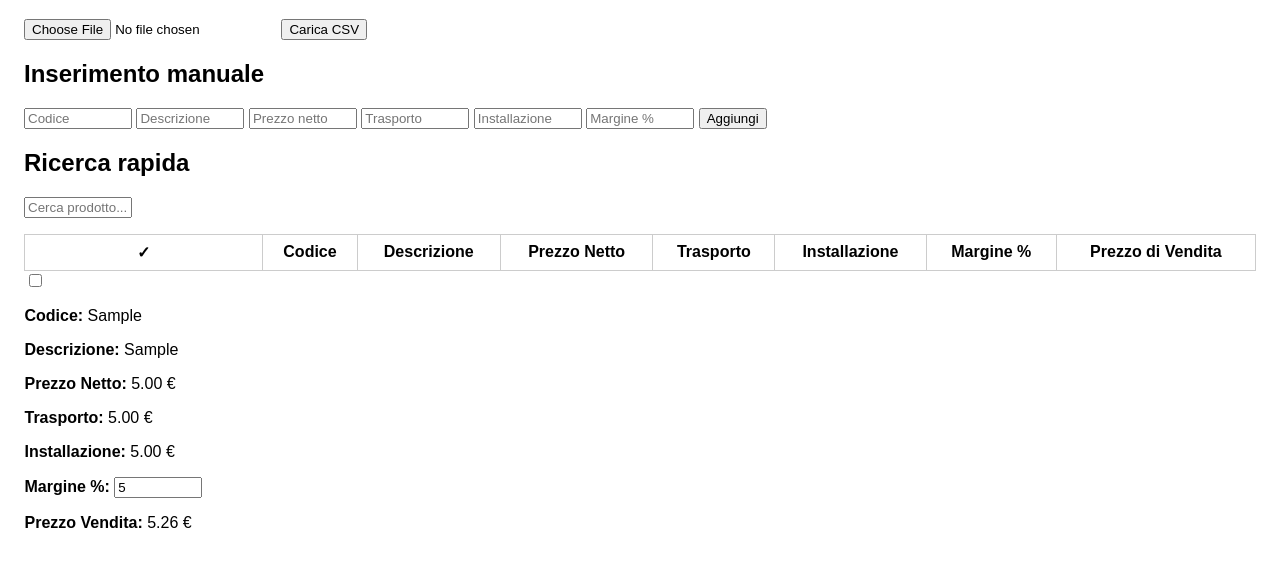
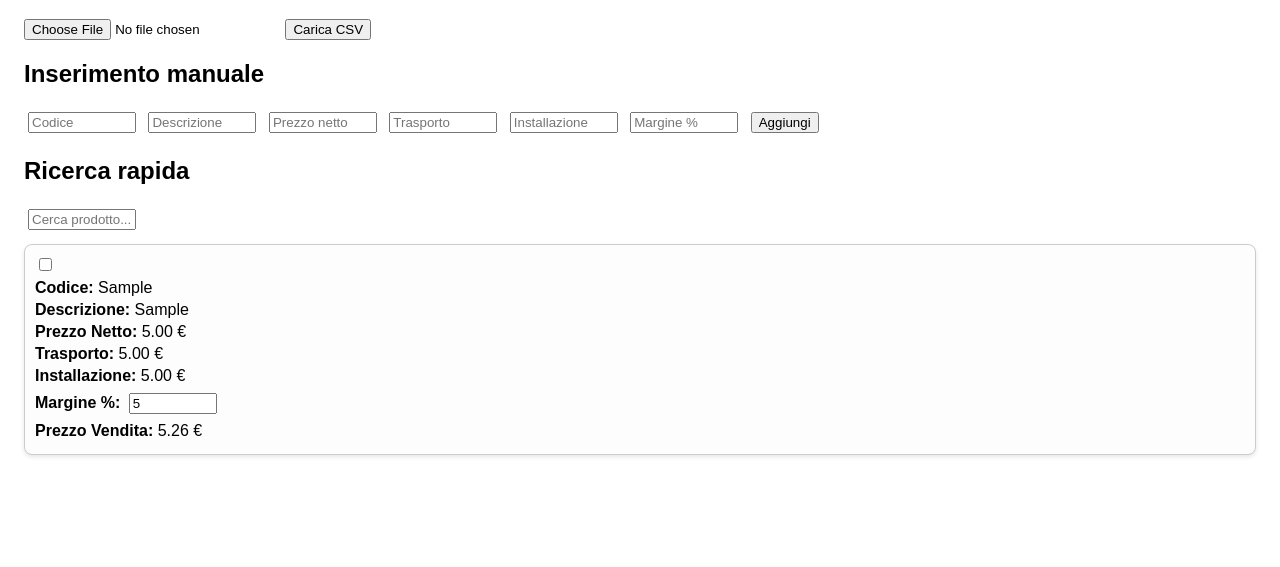
Before and after one commit to pezzaliapp/NETTIXpress, a plain HTML site: page index.html in a window 1280 px wide. Both pictures are taken after typing "Sample", "Sample", "5", "5", "5", "5" into the empty fields and a click on the button "Aggiungi". Shown: the part 85-652 px from the top of the page. Drawn offline with Linux system fonts and the light colour scheme.

Commit message:
Update index.html

```diff
--- a/index.html
+++ b/index.html
@@ -8,14 +8,38 @@
   <link rel="apple-touch-icon" href="icon/nettixpress-192.png">
   <meta name="theme-color" content="#004080">
   <style>
-    body { font-family: sans-serif; padding: 1em; }
-    table { border-collapse: collapse; width: 100%; margin-top: 1em; }
-    th, td { border: 1px solid #ccc; padding: 8px; text-align: center; }
-    input[type='number'], input[type='text'] { width: 100px; }
+    body {
+      font-family: sans-serif;
+      padding: 1em;
+      background: #fff;
+    }
+
+    input[type='number'], input[type='text'] {
+      width: 100px;
+      margin: 4px;
+    }
+
+    .card {
+      border: 1px solid #ccc;
+      border-radius: 8px;
+      padding: 10px;
+      margin: 10px 0;
+      background: #fdfdfd;
+      box-shadow: 0 2px 4px rgba(0, 0, 0, 0.1);
+    }
+
+    .card p {
+      margin: 4px 0;
+    }
+
+    button {
+      margin-left: 4px;
+    }
   </style>
 </head>
 <body>
   <h1>NETTIXpress</h1>
+
   <input type="file" id="csvFile" accept=".csv">
   <button onclick="parseCSV()">Carica CSV</button>
 
@@ -33,21 +57,7 @@
   <h2>Ricerca rapida</h2>
   <input type="text" id="searchInput" placeholder="Cerca prodotto...">
 
-  <table id="listino">
-    <thead>
-      <tr>
-        <th>✓</th>
-        <th>Codice</th>
-        <th>Descrizione</th>
-        <th>Prezzo Netto</th>
-        <th>Trasporto</th>
-        <th>Installazione</th>
-        <th>Margine %</th>
-        <th>Prezzo di Vendita</th>
-      </tr>
-    </thead>
-    <tbody></tbody>
-  </table>
+  <div id="listino"></div>
 
   <script src="app.js"></script>
   <script>
```
